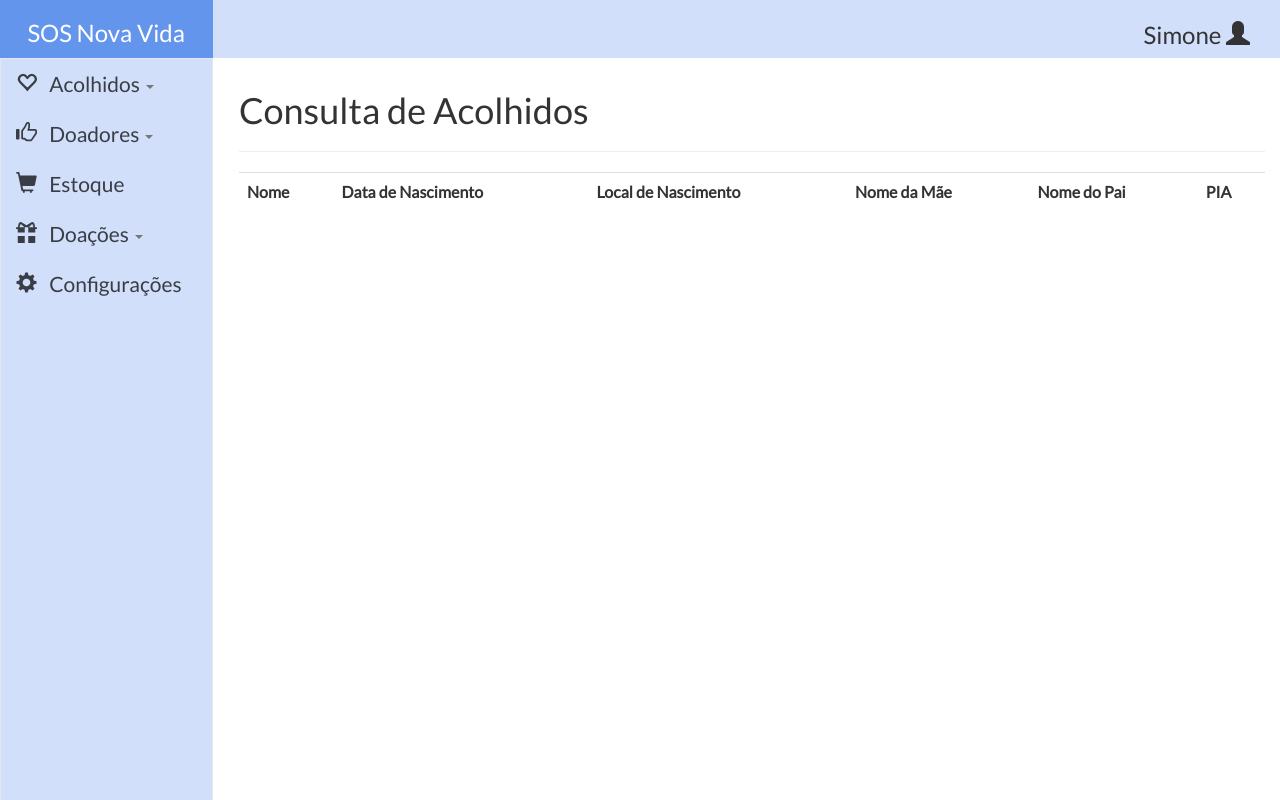
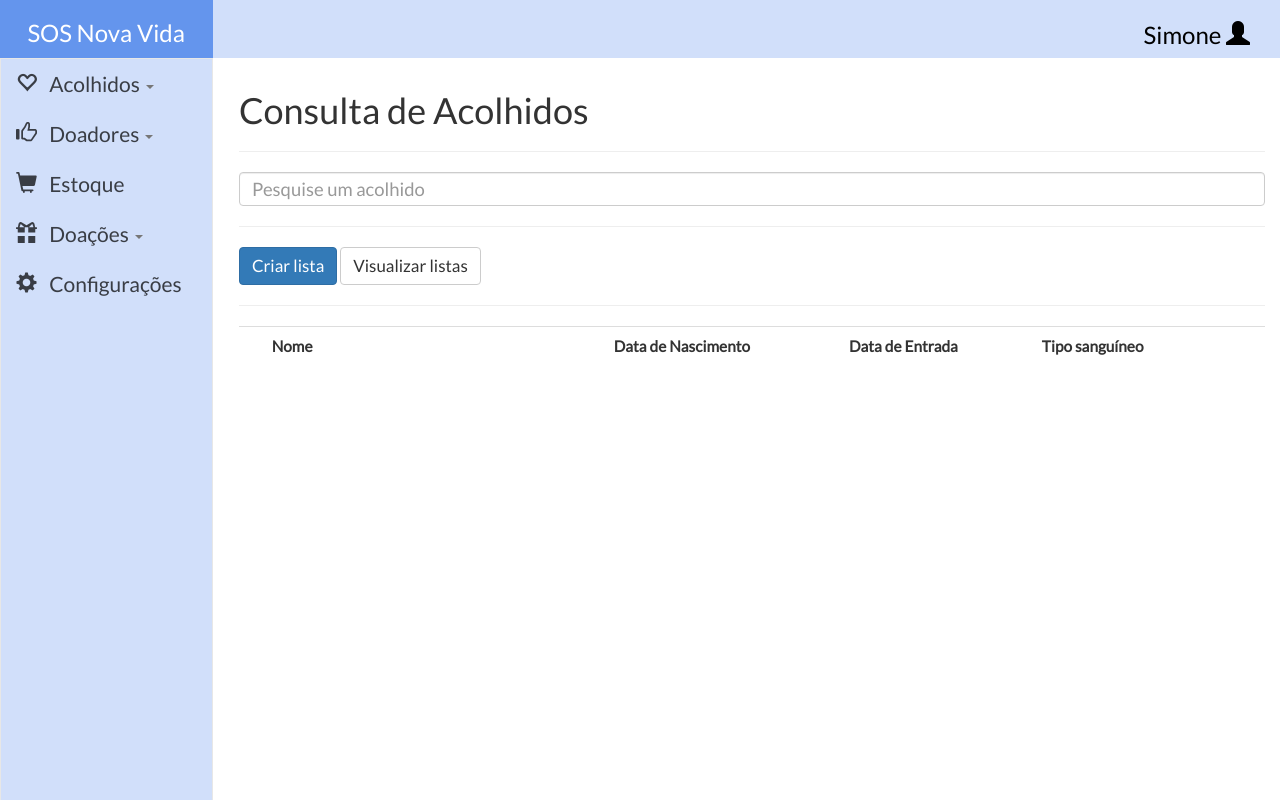
Before and after one commit to camila-cruz/sos-nova-vida, a Django app: page /consultaAcolhido in a window 1280 px wide. Run offline with Django 3.2, Linux system fonts and the light colour scheme; data that the repository does not hold is empty; some libraries are stand-ins or nearby versions; some web fonts are replaced.

Commit message:
Refatoração da consulta de acolhido

```diff
--- a/sistema/templates/consultaAcolhido.html
+++ b/sistema/templates/consultaAcolhido.html
@@ -1,56 +1,36 @@
-<html>
-<head>
-    <title>Consulta de Acolhidos</title>
-    <meta charset="UTF-8">
-    <script src="../static/src/js/jquery-2.0.3.min.js"></script>
-    <link rel="stylesheet" type="text/css" href="../static/src/bs/css/bootstrap.min.css">
-    <link rel="stylesheet" type="text/css" href="../static/src/jasny/css/jasny-bootstrap.min.css">
-    <link rel="stylesheet" type="text/css" href="../static/src/css/style.css">
-    <script src="../static/src/bs/js/bootstrap.min.js"></script>
-    <script src="../static/src/jasny/js/jasny-bootstrap.min.js"></script>
-</head>
-<body>
-<header class="col-md-12 col-sm-12">
-    <div class="text-left col-md-2 col-sm-2 home-button">
-        <a href="index.html">
-            <h3 class="hidden-sm hidden-xs">SOS Nova Vida</h3>
-            <h3 class="visible-sm visible-xs">Nova Vida</h3>
-        </a>
-    </div>
-    <div class="text-right col-md-10 col-sm-10 user-cont">
-        <h3>Simone <span class="glyphicon glyphicon-user"></span></h3>
-    </div>
-</header>
-<br class="clear">
-<div>
-    <div class="menu col-md-2 col-sm-2">
-        <nav class="navmenu navmenu-default navbar-default" id="menuLateral"></nav>
-        <script src="../static/src/js/menu.js"></script>
-    </div>
-    <section class="container col-md-10 col-sm-10" style="padding-left: 2%;">
+{% extends 'menu.html'%}
+{% load staticfiles %}
+
+{% block content %}
     <h1>Consulta de Acolhidos</h1>
+    <hr>
+    <input type="text" class="form-control" placeholder="Pesquise um acolhido">
+    <hr>
+    <button type="button" class="btn btn-primary" data-toggle="modal" data-target="#mdlCriarLista">Criar lista</button>
+    <button type="button" class="btn btn-default" data-toggle="modal" data-target="#mdlViewLista">Visualizar listas</button>
     <hr>
     <table class="table">
         <tr>
-                <th>Nome</th>
+            <th></th>
+            <th class="col-md-4">Nome</th>
             <th>Data de Nascimento</th>
-                <th>Local de Nascimento</th>
-                <th>Nome da Mãe</th>
-                <th>Nome do Pai</th>
-                <th>PIA</th>
+            <th>Data de Entrada</th>
+            <th>Tipo sanguíneo</th>
+            <th></th>
+            <th></th>
         </tr>
         {% for acolhido in acolhidos %}
         <tr>
-                <td>{{ acolhido.nome }}</td>
-                <td>{{ acolhido.data_nasc }}</td>
-                <td>{{ acolhido.local_nasc }}</td>
-                <td>{{ acolhido.nome_mae }}</td>
-                <td>{{ acolhido.nome_pai }}</td>
-                <td><a class="btn btn-info" href="{{acolhido.id}}/" role="button">Abrir PIA</a></td>
+            <td><input type="checkbox"></td>
+            <td>{{acolhido.nome}}</td>
+            <td>{{acolhido.data_nasc | date:'dd/MM/yy'}}</td>
+            <td>{{acolhido.data_entrada | date:'dd/MM/yy'}}</td>
+            <td>{{acolhido.sangue}}</td> <!-- Atualizar de acordo com a doc -->
+            <td class="text-center" ng-if="acolhido.ativo == 1"><a class="btn btn-info" href="#!/consulta/acolhido/{{acolhido.id}}" role="button">Editar</a>
+                <button class="btn btn-warning" ng-click="desativarAcolhido(acolhido, 0)">Desativar</button></td>
+            <td class="text-center" ng-if="acolhido.ativo == 0"><a class="btn btn-info" href="#!/consulta/acolhido/{{acolhido.id}}" role="button">Editar</a>
+                <button class="btn btn-warning" ng-click="desativarAcolhido(acolhido, 1)">Ativar</button></td>
         </tr>
         {% endfor %}
     </table>
-    </section>
-</div>
-</body>
-</html>
+{% endblock %}
```
Lines whose indentation alone changed are shown as unchanged.
